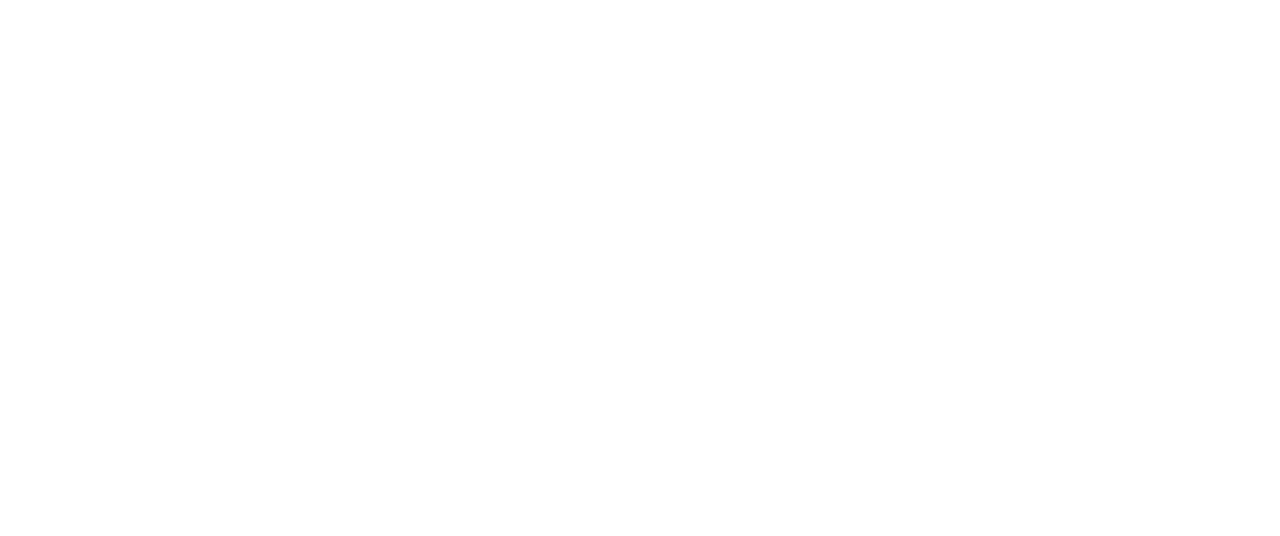
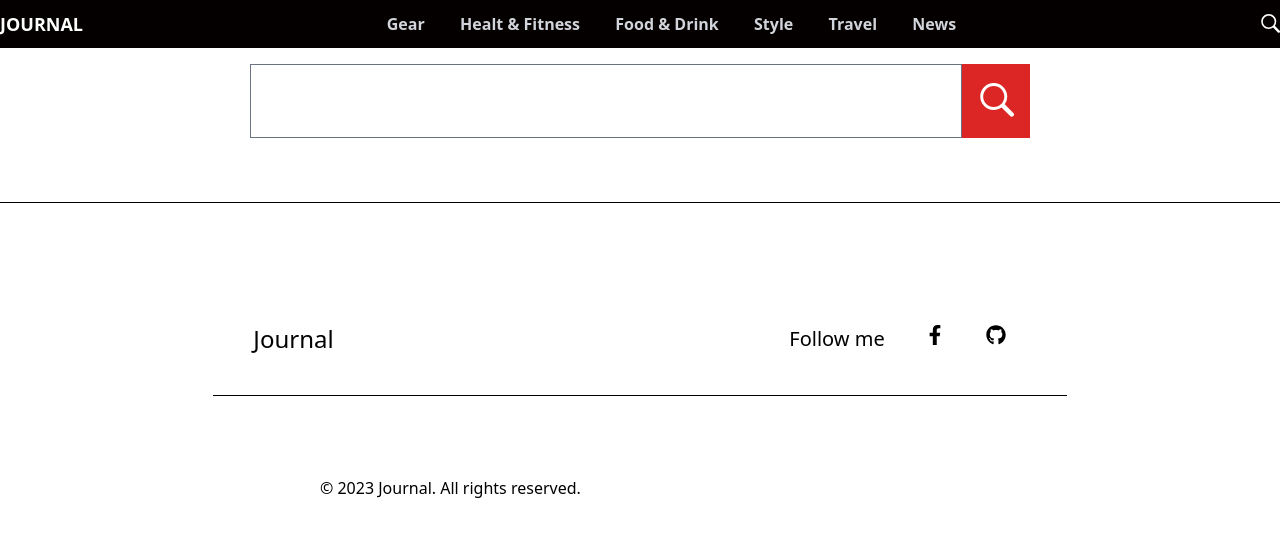
Before and after one commit to Ashimgautam356/blogsite, a React (Create React App) app in the folder frontend/: page /search in a window 1280 px wide. Before the commit this address had no page. Shown: the top 536 px of the page. Built offline with nearby package versions, Linux system fonts and the light colour scheme.

Commit message:
search page UI is done

```diff
--- a/frontend/src/App.jsx
+++ b/frontend/src/App.jsx
@@ -9,6 +9,8 @@
 import StylePg from "./pages/StylePg"
 import TravelPg from "./pages/TravelPg"
 import GearLayout from "./layouts/GearLayout";
+import SearchPg from "./pages/SearchPg";
+
 
 const App = () => {
   return (
@@ -25,7 +27,7 @@
               <Route path="/style" element={<StylePg></StylePg>}></Route>
               <Route path="/travel" element={<TravelPg></TravelPg>}></Route>
               <Route path="/news" element={<NewsPg></NewsPg>}></Route>
-
+              <Route path="/search" element={<SearchPg></SearchPg>}></Route>
 
             </Route>
 
--- /dev/null
+++ b/frontend/src/pages/SearchPg.jsx
@@ -0,0 +1,16 @@
+import React from 'react'
+import { GoSearch } from "react-icons/go";
+
+
+const SearchPg = () => {
+  return (
+    <div className=' pt-16 relative flex flex-col items-center w-full mb-16'>
+        <div className='w-5/6 text-center h-5/6 flex flex-row justify-center'>
+            <input type="text"  className='w-4/6 min-h-5/6 text-4xl p-4 border border-gray-500' />
+            <button className='text-4xl bg-red-600 text-white p-4 '><GoSearch></GoSearch></button>
+        </div>
+    </div>
+  )
+}
+
+export default SearchPg
```
